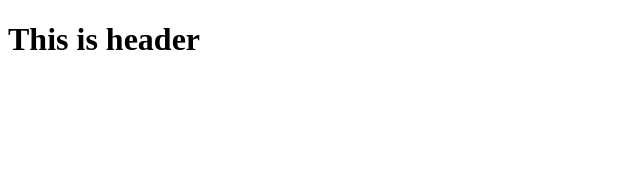
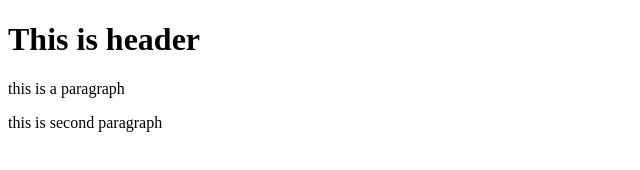
Before and after one commit to Mayank0411/git-test, a plain HTML site: page index.html in a window 1280 px wide. Shown: the whole page, without its empty margins (0-640 px from the left). Drawn offline with Linux system fonts and the light colour scheme.

Commit message:
third commit

```diff
--- a/index.html
+++ b/index.html
@@ -3,5 +3,7 @@
 <head></head>
 <body>
     <h1>This is header</h1>
+    <p>this is a paragraph</p>
+    <p>this is second paragraph</p>
 </body>
 <html>
```
